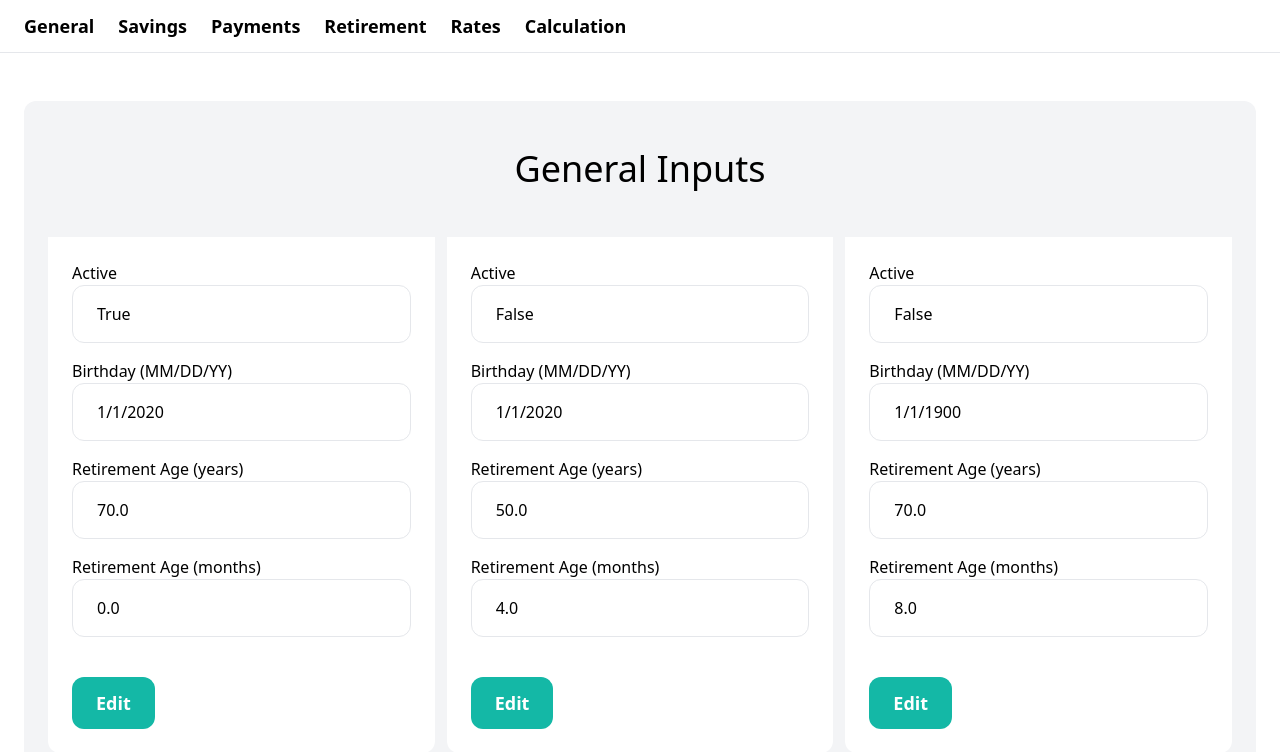
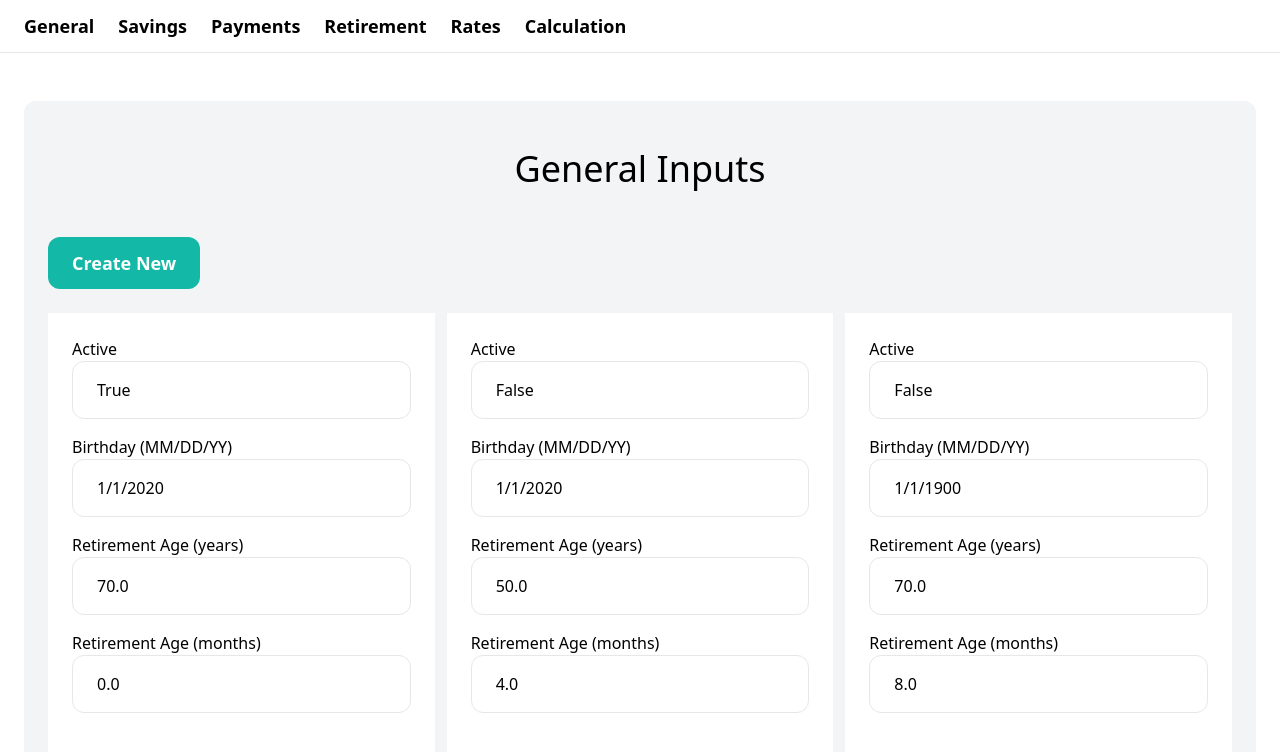
Before and after one commit to Skips-Scramble/stochastic-finances, a Django app: page /dashboard/ in a window 1280 px wide. Shown: the part 77-829 px from the top of the page. Run offline with Django 4.2, Linux system fonts and the light colour scheme; a user stored in the database is signed in; data comes from the database, SQL or seed files in the repository; both versions use the stored data as it was after the commit; some libraries are stand-ins or nearby versions.

Commit message:
Make it so the dashboard in the main tab
Do this to that everything just starts and stays in one place.

```diff
--- a/core/templates/core/base.html
+++ b/core/templates/core/base.html
@@ -27,7 +27,7 @@
     </nav>
     <!-- New Tab Section -->
     <div class="px-6 py-3 flex space-x-6 border-b border-gray-200">
-        <a href="{% url 'financial_situation:general_inputs_view' %}" class="text-lg font-semibold hover:text-gray-500">General</a>
+        <a href="{% url 'dashboard:general_inputs_dashboard' %}" class="text-lg font-semibold hover:text-gray-500">General</a>
         <a href="{% url 'financial_situation:savings_inputs_view' %}" class="text-lg font-semibold hover:text-gray-500">Savings</a>
         <a href="{% url 'financial_situation:payments_inputs_view' %}" class="text-lg font-semibold hover:text-gray-500">Payments</a>
         <a href="{% url 'financial_situation:retirement_inputs_view' %}" class="text-lg font-semibold hover:text-gray-500">Retirement</a>
--- a/dashboard/templates/dashboard/general_inputs_dashboard.html
+++ b/dashboard/templates/dashboard/general_inputs_dashboard.html
@@ -4,7 +4,10 @@
 
 {% block content %}
     <div class="mt-6 px-6 py-12 bg-gray-100 rounded-xl">
-        <h2 class="mb-12 text-4xl text-center">General Inputs</h2>
+        <h2 class="mb-6 text-4xl text-center">General Inputs</h2>
+        <div>
+            <a href="{% url 'financial_situation:general_inputs_view'%}" class="inline-block mt-6 mb-6 px-6 py-3 text-lg font-semibold bg-teal-500 text-white rounded-xl">Create New</a>
+        </div>
 
         <div class="grid grid-cols-3 gap-3">
             {% for item in general_inputs %}
--- a/dashboard/urls.py
+++ b/dashboard/urls.py
@@ -5,5 +5,5 @@ from . import views
 app_name = "dashboard"
 
 urlpatterns = [
-    path("", views.general_inputs_dashboard, name="general_inputs_dashboard"),
+    path("", views.general_inputs_dashboard, name="general_inputs_dashboard")
 ]
```
Also changed, not shown: db.sqlite3.
